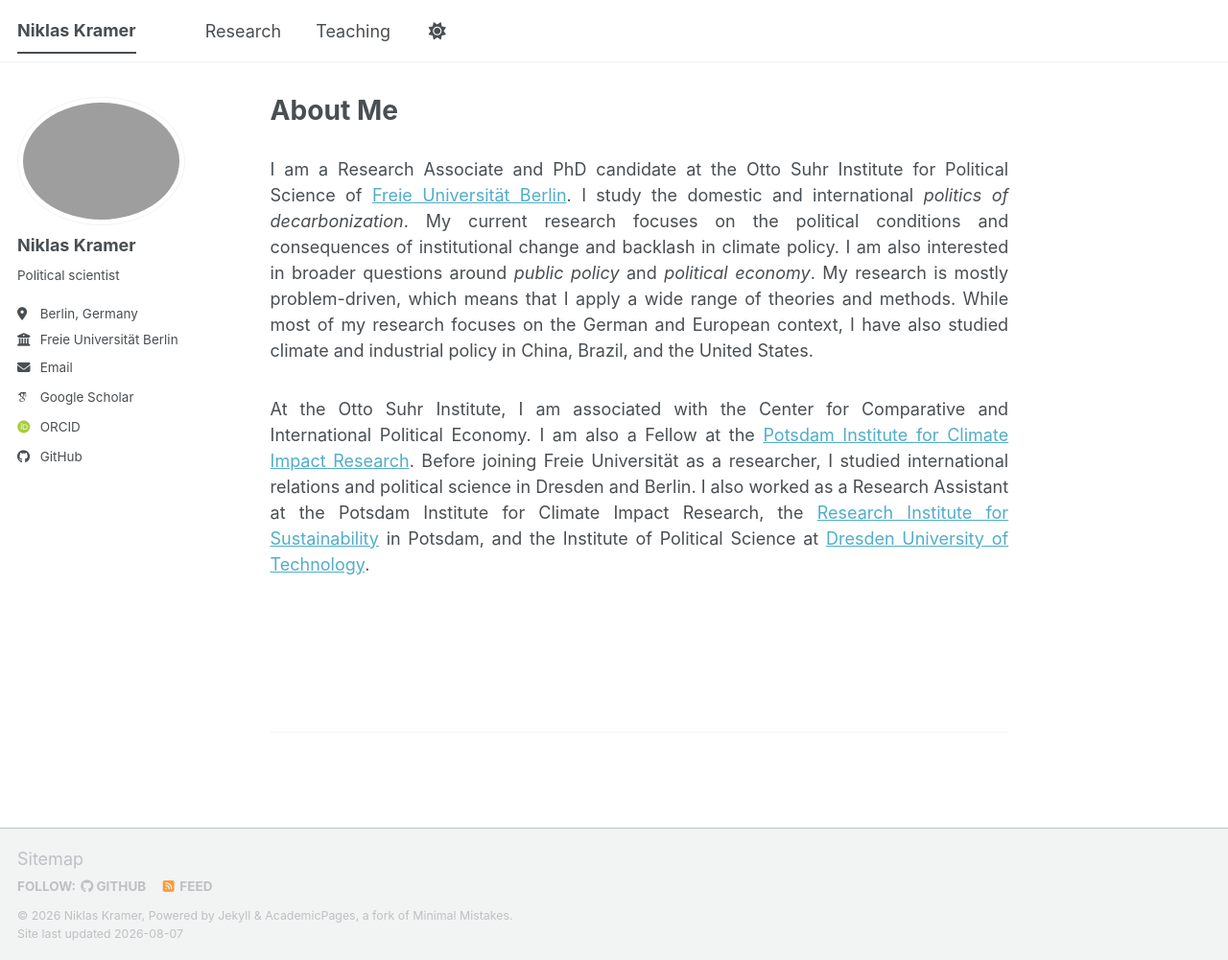
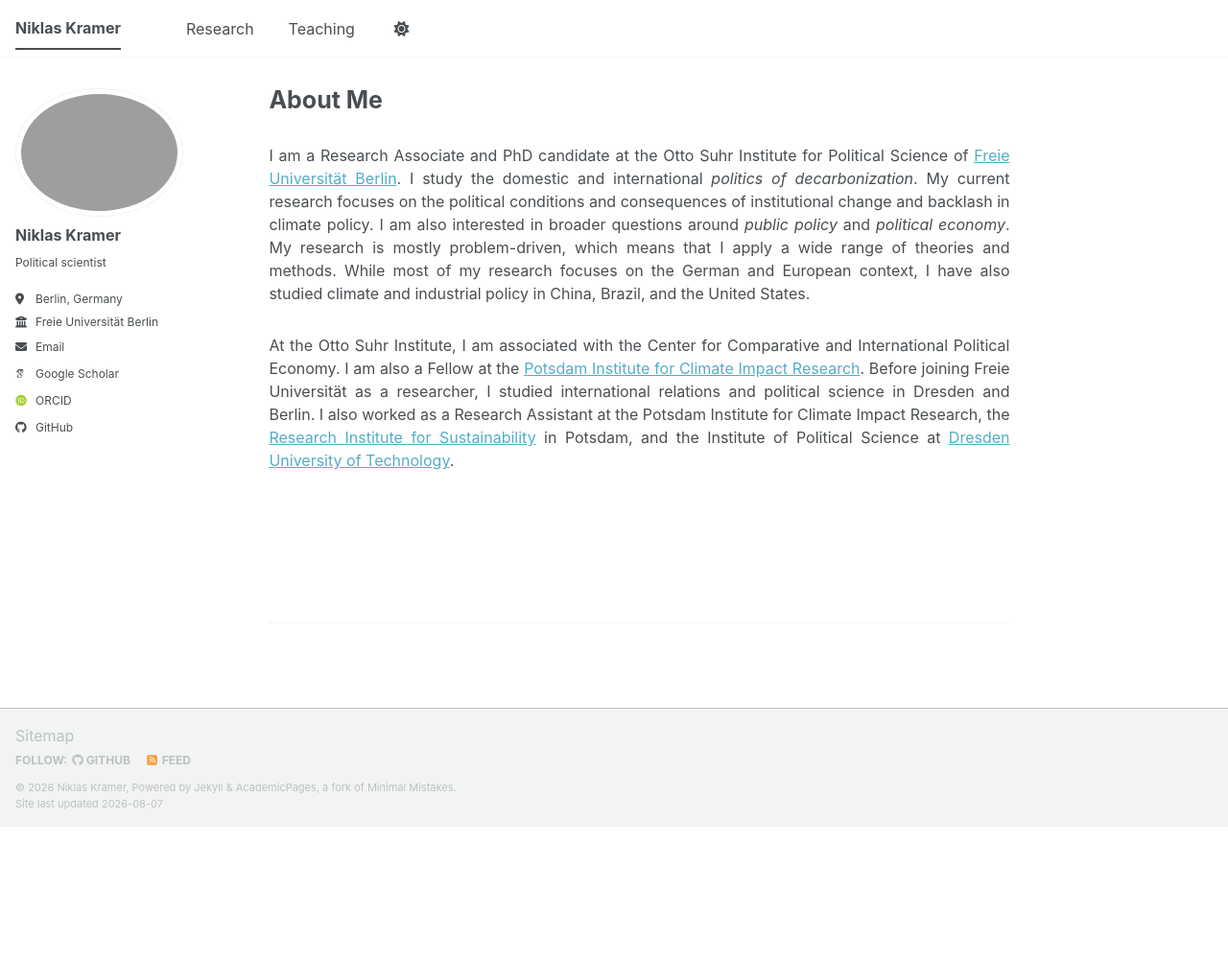
Before and after one commit to nik-kramer/nik-kramer.github.io, a Jekyll site: the page built from _pages/about.md, in a window 1280 px wide and 1001 px high. Shown: the whole window at 96% size. Built offline with Jekyll 4.4.1, drawn with Linux system fonts in a browser that asks for light colours; some web fonts are replaced; a script bundle is joined from its source files by our own code; library files that are not in the unit come from our copies.

Commit message:
Update main.scss

```diff
--- a/assets/css/main.scss
+++ b/assets/css/main.scss
@@ -41,3 +41,7 @@
     "vendor/font-awesome/solid",
     "vendor/font-awesome/brands"
 ;
+
+body {
+  font-size: 16px !important;
+}
```
